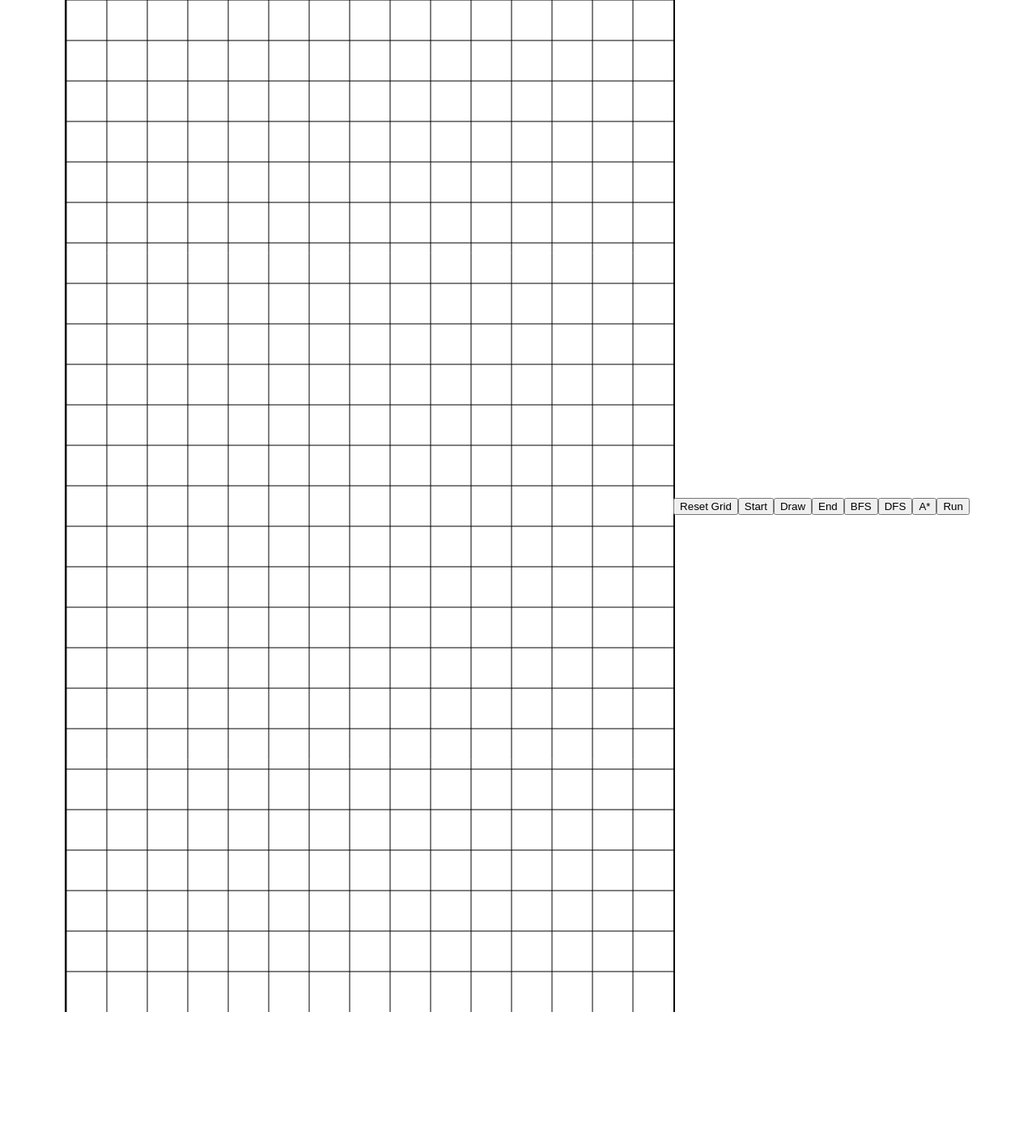
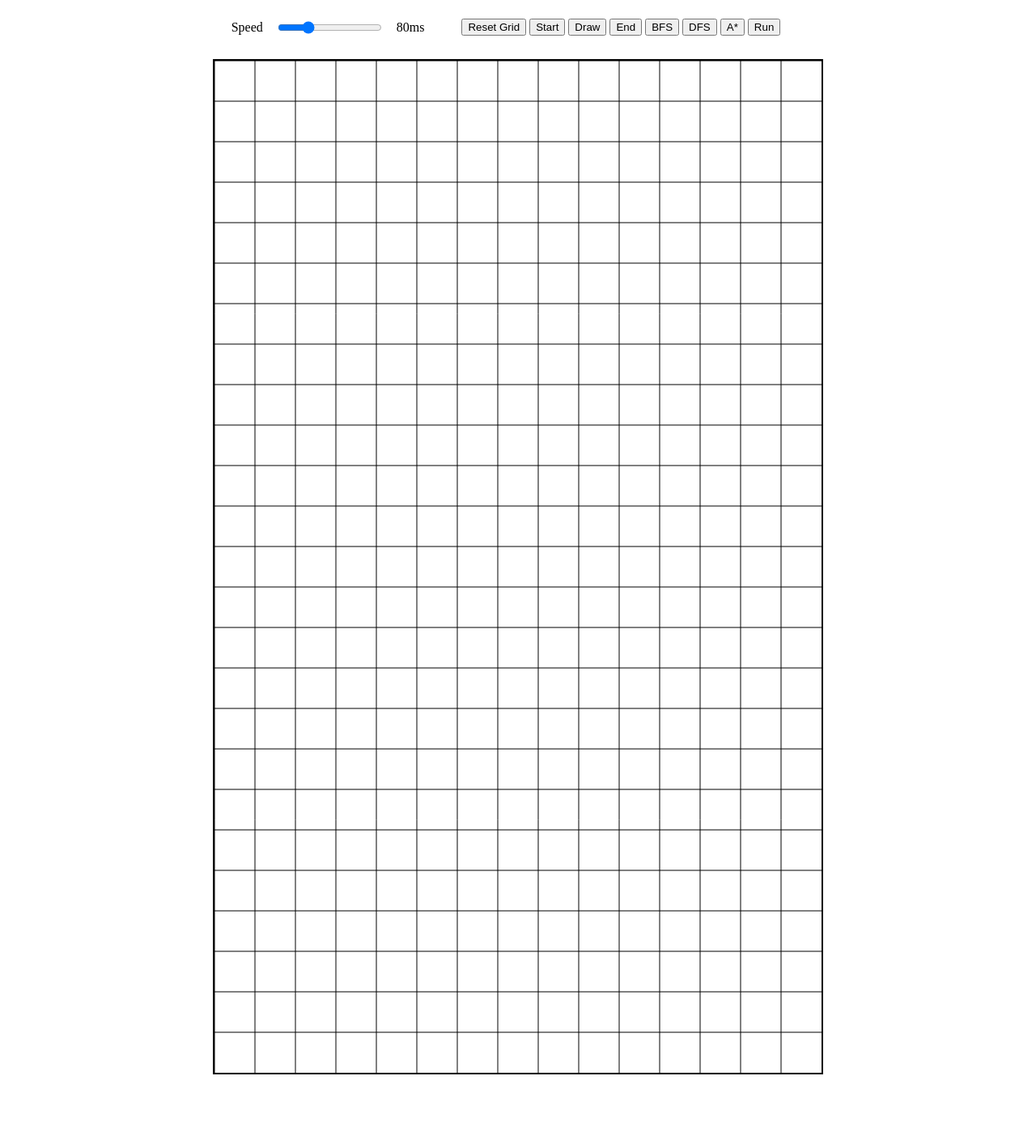
Before and after one commit to abolcerek/Dijkstra-Visualizer, a Flask app: page / in a window 1280 px wide. Shown: the whole page at 81% size. Before the commit the page ends 1250 px from the top, so only its background shows below. Run offline with Flask 3, Linux system fonts and the light colour scheme.

Commit message:
Added Final Changes

```diff
--- a/backend/static/app.js
+++ b/backend/static/app.js
@@ -13,6 +13,9 @@ const BFS = document.getElementById("BFS");
 const DFS = document.getElementById("DFS");
 const Astar = document.getElementById("Astar");
 const Run = document.getElementById("Run");
+
+const speedSlider = document.getElementById("speed");
+const speedValue = document.getElementById("speedValue");
 
 if_started = false;
 if_ended = false;
@@ -31,6 +34,13 @@ const num_columns = 15
 const num_rows = 25
 
 frames_done = false;
+
+let animationDelayMs = 80;
+
+speedSlider.addEventListener("input", () => {
+  animationDelayMs = Number(speedSlider.value);
+  speedValue.textContent = `${animationDelayMs}ms`;
+});
 
 for (row = 0; row < num_rows; row += 1) {
     grid[row] = [];
@@ -133,7 +143,7 @@ function animate_frames(frames, final_path) {
     }
     draw_frames([frames[i]]);
     i++;
-    setTimeout(step);
+    setTimeout(step, animationDelayMs);
   }
   step();
 }
@@ -158,6 +168,7 @@ function clear_grid() {
     DFS.style.backgroundColor = "";
     Astar.style.backgroundColor = "";
     Run.style.backgroundColor = "";
+    document.getElementById('NoPath').textContent = "";
 }
 
 
@@ -294,7 +305,7 @@ Run.addEventListener('click', function() {
    .then(response => response.json())
    .then(data => {
         if (data['found'] == false) {
-            console.log("No path from start to end");
+            document.getElementById('NoPath').textContent = "No path from start to end, please reset grid";
             return;
         }
         animate_frames(data['frames'], data['final_path']);
--- a/backend/static/styles.css
+++ b/backend/static/styles.css
@@ -1,17 +1,34 @@
-#canvas {
-    outline: 2px solid black;
-}
-
-#button {
-    display: flexbox;
-
+.options {
+    display: flex;
+    flex-direction: row;
+    flex-wrap: wrap;
+    justify-content: center;
+    align-items: center;
+    gap: 2vh;
 }
 
 body {
     display: flex;
+    flex-direction: column;
     justify-content: center;
     align-items: center;
-    min-height: 100vh;
-    margin: 0;
-    padding: 0;
+    gap: 2vh;
 }
+
+#canvas {
+    outline: 2px solid black;
+    justify-content: center;
+}
+
+.buttons {
+    padding: 15px 30px;
+}
+
+p {
+    font-size: 2rem;
+}
+
+
+#speed {
+    align-items: start;
+}
--- a/backend/templates/index.html
+++ b/backend/templates/index.html
@@ -7,8 +7,11 @@
     <title>Canvas</title>
 </head>
 <body>
-    <canvas id="canvas" width="750" height="1250"></canvas>
-    <script src="../static/app.js" defer></script>
+    <div class="options">
+        <label for="speed">Speed</label>
+        <input id="speed" type="range" min="0" max="300" value="80" step="5">
+        <span id="speedValue">80ms</span>
+        <div class="buttons">
             <button id="reset" >Reset Grid</button>
             <button id="start" >Start</button>
             <button id="draw" >Draw</button>
@@ -17,5 +20,11 @@
             <button id="DFS" >DFS</button>
             <button id="Astar" >A*</button>
             <button id="Run" >Run</button>
+        </div>
+    </div>
+    <script src="../static/app.js" defer></script>
+    <canvas id="canvas" width="750" height="1250"></canvas>
+    <p id="NoPath"></p>
+
 </body>
 </html>
```
Lines whose indentation alone changed are shown as unchanged.
